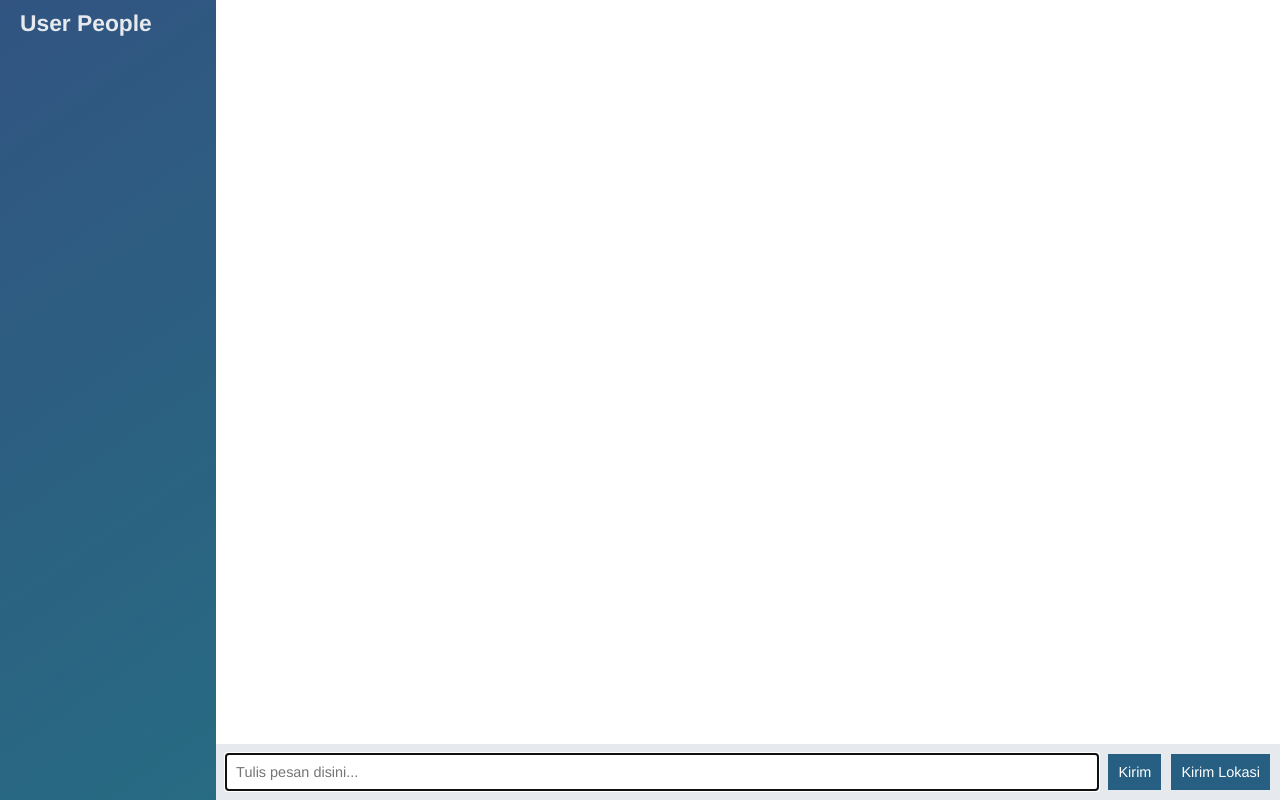
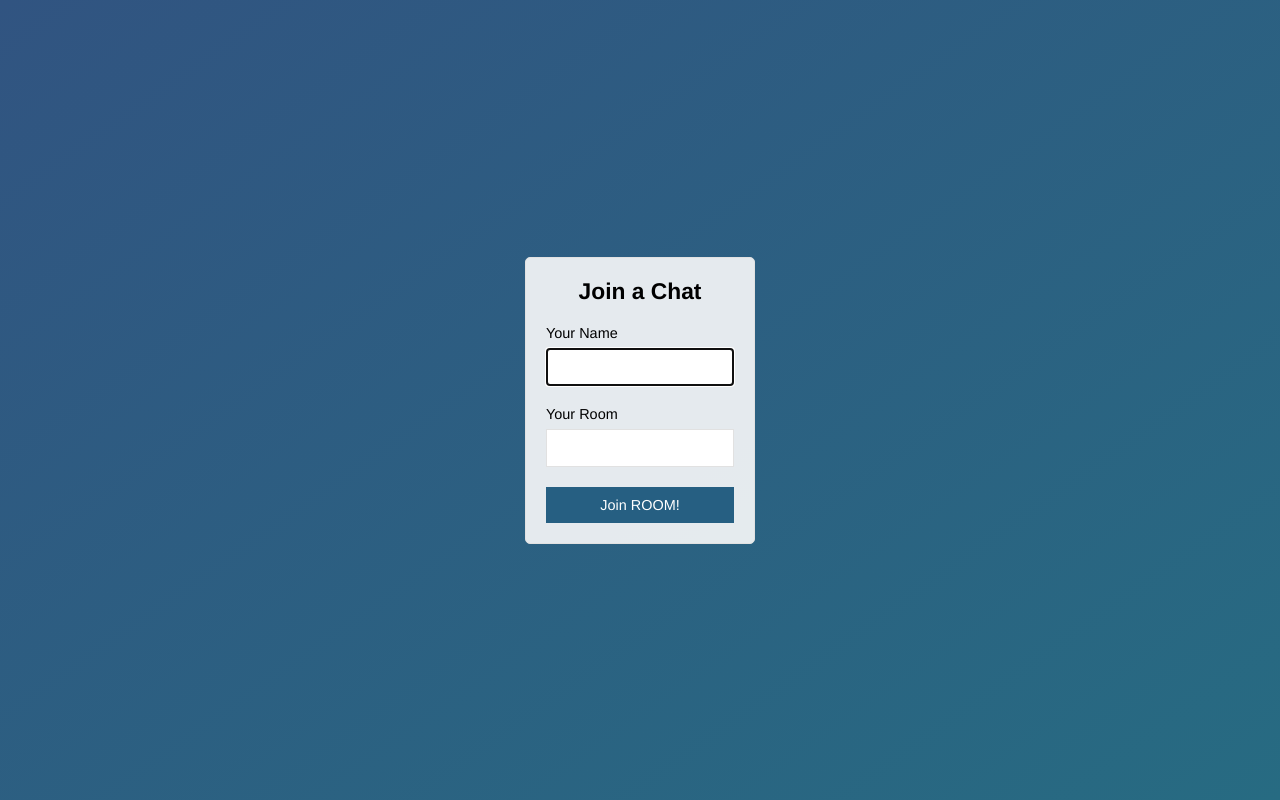
Before and after one commit to leocla/chat-app, a website: page public/index.html in a window 1280 px wide. Drawn offline with nearby package versions, Linux system fonts and the light colour scheme; no server answers.

Commit message:
Menambahkan halaman join page

```diff
--- a/public/index.html
+++ b/public/index.html
@@ -2,68 +2,43 @@
 <html>
     <head>
         <meta charset="utf-8">
-        <title>TESTING NODE CHAT</title>
+        <title>
+            JOIN hehehe | Aplikasi Chatting
+        </title>
+        <meta name="viewport" content="width=device-width, initial-scale=1, user-scalable=no">
         <link rel="stylesheet" href="/css/styles.css">
     </head>
-    <body class="chat">
-        <!-- <h2>Selamat Datang di Aplikasi Chatting</h2>
-        <p>Aplikasi ini semacam chattingan</p>
-        <p>Aplikasi antara Server + Client yang saling berkomunikasi</p> -->
-        <div class="chat__sidebar">
-            <h3>User People</h3>
-            <div id="users"></div>
+    <body class="centered-form">
+        <div class="centered-form__form">
+            <form action="/chat.html">
+                <div class="form-field">
+                    <h3>Join a Chat</h3>
+                </div>
+                <div class="form-field">
+                    <label>Your Name</label>
+                    <input type="text" name="name" autofocus >
+                </div>
+                <div class="form-field">
+                    <label>Your Room</label>
+                    <input type="text" name="room">
+                </div>
+                <div class="form-field">
+                    <button>Join ROOM!</button>
+                </div>
+            </form>
         </div>
 
-        <div class="chat__main">
-            <!--render html-->
-            <ol id="pesan" class="chat__messages"></ol>
-
-            <div class="chat__footer">
-                <!--submit message-->
-                <form id="pesan-form">
-                    <input name="pesan" type="text" placeholder="Tulis pesan disini..." autofocus autocomplete="off"/>
-                    <button id="kirim_klik">Kirim</button>
-                </form>
-                <!-- adding button location -->
-                <button id="kirim-lokasi">Kirim Lokasi</button>
-            </div>
-        </div>
+        <div id="app-1"></div>
+        <div id="app-2"></div>
 
 
+        <script>
+            // let el = document.createElement('p');
+            // let tx = document.createTextNode('Database Admin');
+            // el.appendChild(tx);
 
-        <div id="apps"></div>
-
-        <script id="pesan-template" type="text/template">
-            <li class="message">
-                <div class="message__title">
-                    <h4>{{from}}</h4> <span>{{createdAt}} </span>
-                </div>
-                <div class="message__body">
-                    <p>{{teks}}</p>
-                </div>
-            </li>
-        </script>
-
-        <script id="lokasi-template" type="text/template">
-            <li class="message">
-                    <div class="message__title">
-                        <h4>{{from}}</h4> <span>{{createdAt}} </span>
-                    </div>
-                    <div class="message__body">
-                        <a href="{{lokasi}}" target="_blank">Lokasi disini</a>
-                    </div>
-                </li>
-        </script>
-
-        <script src="/socket.io/socket.io.js"></script>
-        <script src="/js/libs/jquery.min.js"></script>
-        <script src="/js/libs/moment.js"></script>
-        <script src="/js/libs/mustache.js"></script>
-        <script src="/js/index.js"></script>
-        <script>
-            // $("#kirim-lokasi").click(function(){
-            //     alert('Selamat!!! Lokasi anda terkirim')
-            // })
+            // let app = document.getElementById('app-1');
+            // app.appendChild(el);
         </script>
     </body>
 </html>
```
Also changed, not shown: public/chat.html (added, +70 -0 lines), public/js/chat.js (renamed from public/js/index.js).
